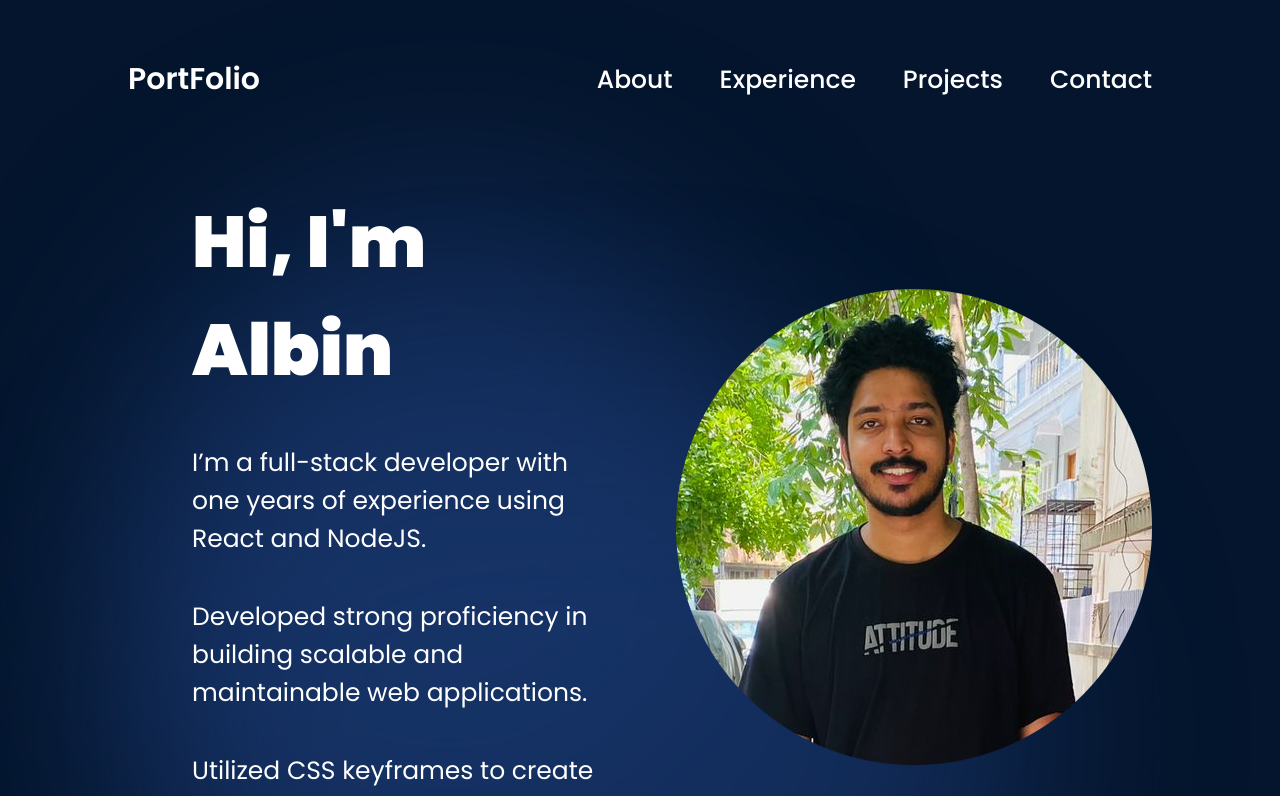
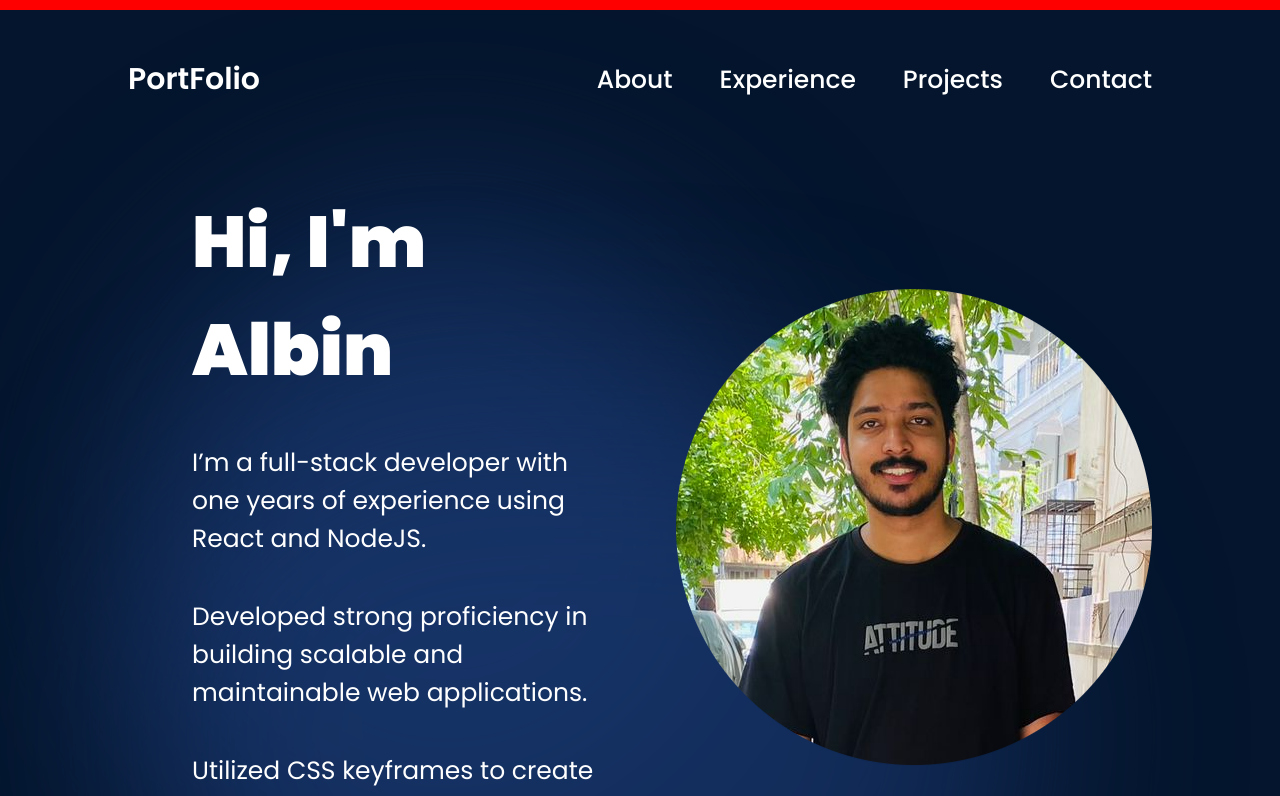
Before and after one commit to albin1616/Portfolio, a React (Create React App) app: page / in a window 1280 px wide. Shown: the top 796 px of the page. Built offline with nearby package versions, Linux system fonts and the light colour scheme; a web font is replaced by a local one.

Commit message:
feat: add motion to portfolio

```diff
--- a/package.json
+++ b/package.json
@@ -10,7 +10,7 @@
     "@types/node": "^16.18.98",
     "@types/react": "^18.3.3",
     "@types/react-dom": "^18.3.0",
-    "framer-motion": "^11.2.10",
+    "framer-motion": "^11.2.11",
     "react": "^18.3.1",
     "react-dom": "^18.3.1",
     "react-scripts": "5.0.1",
--- a/src/components/PageScroll/PageScroll.module.css
+++ b/src/components/PageScroll/PageScroll.module.css
@@ -1,6 +1,10 @@
-.page{
-    background-color: white;
-    height: 5px;
+.progressbar {
     position: fixed;
-    top: 0;
-}
+  top: 0;
+  left: 0;
+  right: 0;
+  height: 10px;
+  background: red;
+  transform-origin: 0%;
+  z-index: 1000;
+  }
--- a/src/components/PageScroll/PageScroll.tsx
+++ b/src/components/PageScroll/PageScroll.tsx
@@ -1,9 +1,19 @@
-import { motion, useScroll } from "framer-motion"
-import styles from './PageScroll.module.css'
- export function ScrollPage() {
+import { motion, useScroll, useSpring } from "framer-motion";
+import styles from './PageScroll.module.css';
+
+function ScrollPage() {
   const { scrollYProgress } = useScroll();
+  const scaleX = useSpring(scrollYProgress, {
+    stiffness: 100,
+    damping: 30,
+    restDelta: 0.001
+  });
+  return (
+    <motion.div
+      style={{ scaleX }}
+      className={styles.progressbar}
+    />
+  );
+}
 
-  return (
-    <motion.div style={{ scaleX: scrollYProgress }}  className={styles.page}/>
-  )
-}
+export default ScrollPage;
```
Also changed, not shown: src/App.tsx (+9 -12 lines), src/components/Navbar/Navbar.tsx (+8 -10 lines), 1 other file (tests, documents, lock files or other folders).
